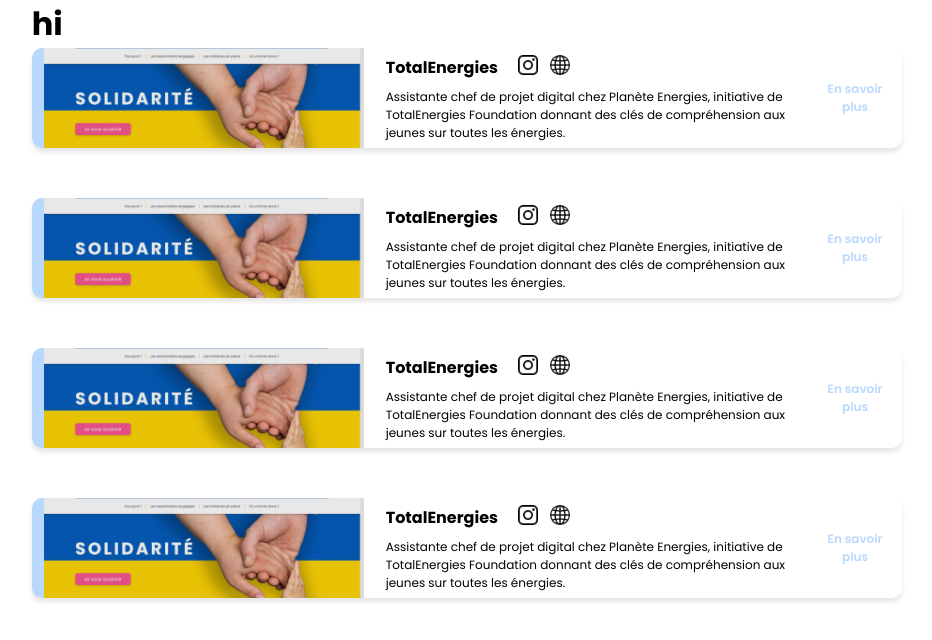
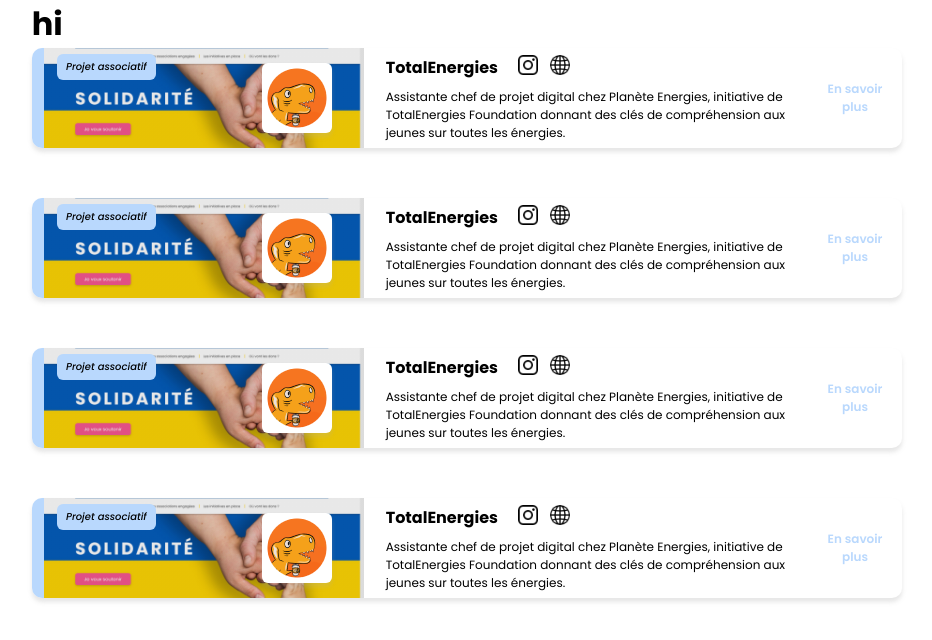
Before and after one commit to Pouniflu/portfolio-v2, a Nuxt app: page / in a window 1280 px wide. Shown: the top 640 px of the page, without its empty margins (173-1105 px from the left). Built offline with nearby package versions, Linux system fonts and the light colour scheme.

Commit message:
ADD project finish computer

```diff
--- a/components/Project.vue
+++ b/components/Project.vue
@@ -4,6 +4,12 @@
         <div>
             <img src="../assets/img/404-ukraine.png" alt="site ukraine">
             <div class="project-img-filter"></div>
+            <div class="project-img-logo">
+                <img src="../assets/img/logo_404.png" alt="">
+            </div>
+            <div class="project-category">
+                <p>Projet associatif</p>
+            </div>
         </div>
         <div class="information">
             <div>
@@ -51,7 +57,7 @@
         height: 100px;
         position: relative;
 
-        img {
+        & > img {
             width: 320px;
             height: 100px;
             object-fit: cover;
@@ -63,6 +69,39 @@
             width: 320px;
             height: 100px;
             background: linear-gradient(0deg, rgba(30, 30, 30, 0.1), rgba(30, 30, 30, 0.1));
+        }
+
+        .project-img-logo {
+            position: absolute;
+            width: 70px;
+            height: 70px;
+            background-color: white;
+            top: 15%;
+            right: 10%;
+            border-radius: 6px;
+            box-shadow: 0px 4px 4px rgba(177, 177, 177, 0.25);
+            display: flex;
+            align-items: center;
+            justify-content: center;
+
+            img {
+                width: 60px;
+            }
+        }
+
+        .project-category {
+            position: absolute;
+            background-color: $color-4;
+            padding: 5px 9px;
+            border-radius: 6px;
+            top: 6%;
+            left: 4%;
+
+            p {
+                font-size: 10px;
+                font-weight: $medium;
+                font-style: italic;
+            }
         }
     }
 
```
Also changed, not shown: assets/img/logo_404.png (added).
